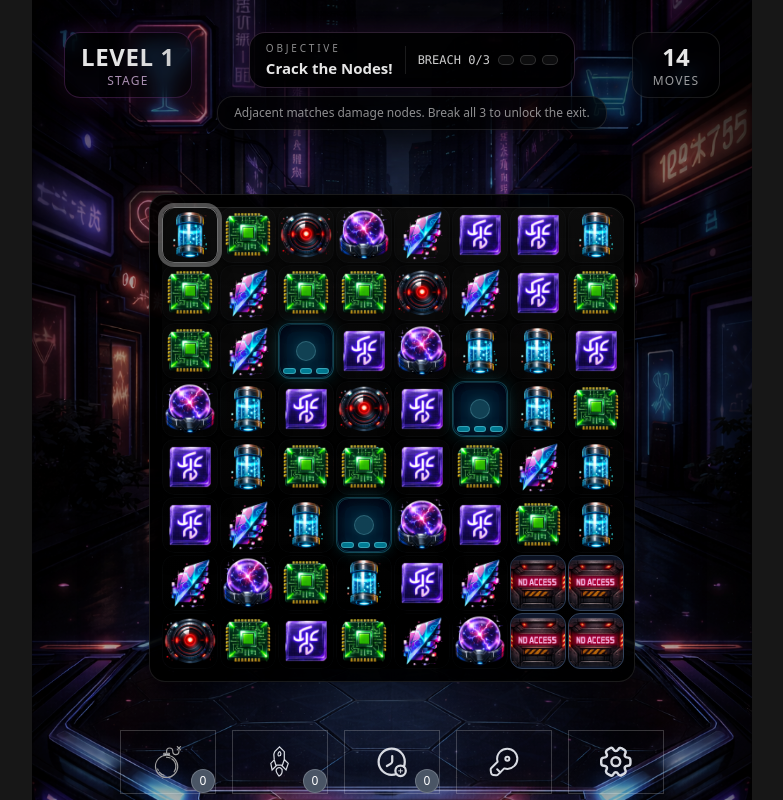
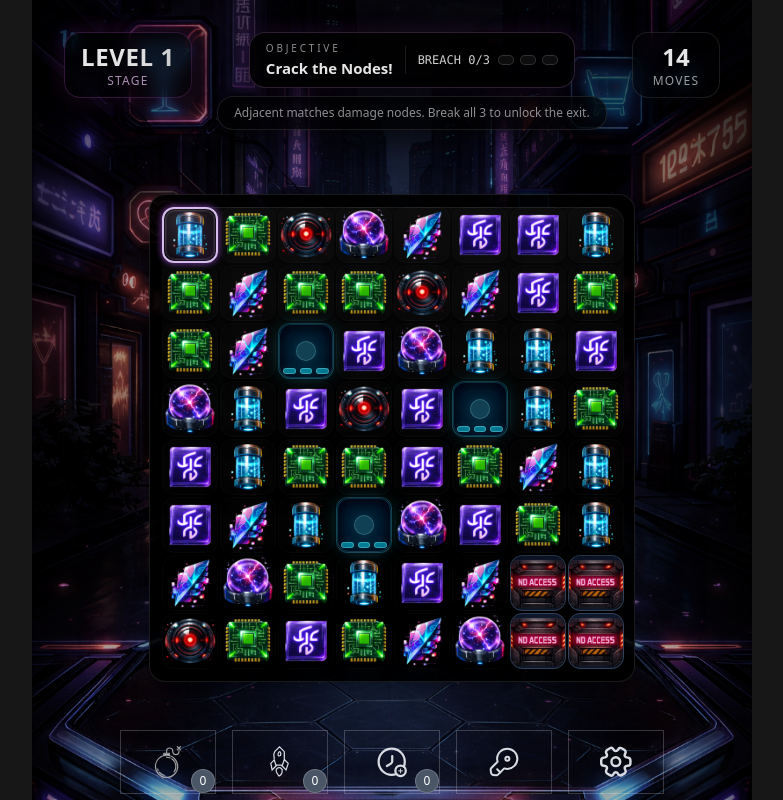
Before and after one commit to jan-ninh/match3-frontend, a React (Vite) app: page /game-map/play-game in a window 1280 px wide. Both pictures are taken after a click on the button 438 px from the left and 234 px from the top of the page. Shown: the top 800 px of the page, without its empty margins (248-1031 px from the left). Built offline with nearby package versions, Linux system fonts and the light colour scheme; no server answers.

Commit message:
Improved tile-selected marker 1.0

```diff
--- a/src/features/grid/ui/GridOverlaysLayer.tsx
+++ b/src/features/grid/ui/GridOverlaysLayer.tsx
@@ -23,11 +23,11 @@ export default function GridOverlaysLayer({ selectionPos, overPos }: Props) {
             zIndex: 58,
           }}
         >
-          <div className="absolute inset-0 rounded-xl ring-4 ring-white/20 border border-white/20 shadow-[0_0_20px_rgba(255,255,255,0.12)]" />
+          <div className="absolute inset-0 rounded-xl ring-4 ring-white/20 border border-white/20 shadow-[0_0_12px_rgba(255,255,255,0.10)]" />
         </div>
       ) : null}
 
-      {/* Selected overlay */}
+      {/* Selected overlay (tight glow like ref tile #5) */}
       {selectionPos ? (
         <div
           className="absolute pointer-events-none"
@@ -40,7 +40,39 @@ export default function GridOverlaysLayer({ selectionPos, overPos }: Props) {
             zIndex: 60,
           }}
         >
-          <div className="absolute inset-0 rounded-xl ring-4 ring-white/30 border border-white/40" />
+          <div className="absolute inset-0 rounded-xl">
+            {/* subtle inner wash */}
+            <div
+              className="absolute inset-0 rounded-xl"
+              style={{
+                background:
+                  'radial-gradient(120% 120% at 30% 22%, rgba(235,205,255,0.13) 0%, rgba(0,0,0,0) 58%), radial-gradient(140% 140% at 72% 78%, rgba(185,95,255,0.11) 0%, rgba(0,0,0,0) 62%)',
+              }}
+            />
+
+            {/* neon frame + tight glow (no wide bleed) */}
+            <div
+              className="absolute inset-0 rounded-xl"
+              style={{
+                border: '2px solid rgba(230,205,255,0.92)',
+                boxShadow: '0 0 6px rgba(185,95,255,0.55), 0 0 8px rgba(185,95,255,0.22)',
+              }}
+            />
+
+            {/* inner fine stroke */}
+            <div
+              className="absolute"
+              style={{
+                top: 3,
+                left: 3,
+                right: 3,
+                bottom: 3,
+                borderRadius: 10,
+                border: '1px solid rgba(255,255,255,0.14)',
+                boxShadow: 'inset 0 0 0 1px rgba(185,95,255,0.10)',
+              }}
+            />
+          </div>
         </div>
       ) : null}
     </>
--- a/src/features/grid/ui/Tile.tsx
+++ b/src/features/grid/ui/Tile.tsx
@@ -23,7 +23,8 @@ export default function Tile({ type, selected, dragging, preview, locked, shakin
   const outerCls = [
     'w-full h-full rounded-xl',
     locked ? 'opacity-70' : '',
-    selected || preview ? 'ring-2 ring-white/20' : '',
+    // Selected-Look sitzt bewusst in <GridOverlaysLayer /> (HUD/Marker-Style).
+    preview ? 'ring-2 ring-white/20' : '',
     dragging ? 'scale-[1.03]' : '',
     shaking ? 'animate-[shakeX_180ms_ease-in-out_1]' : '',
     className ?? '',
```
